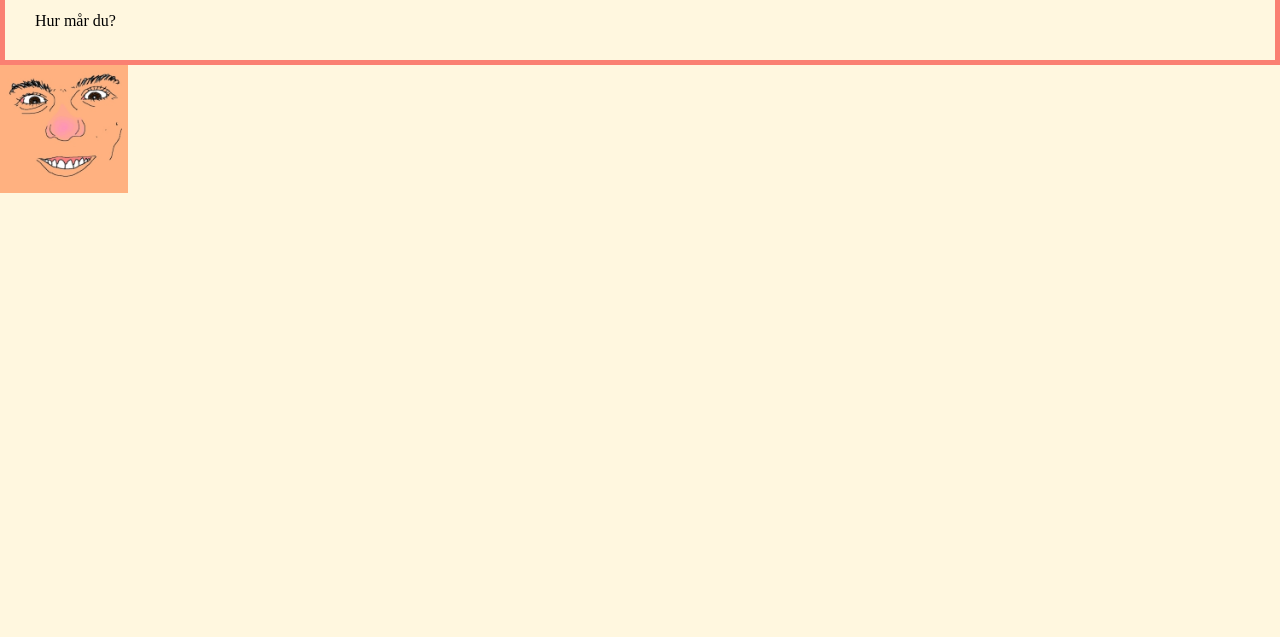
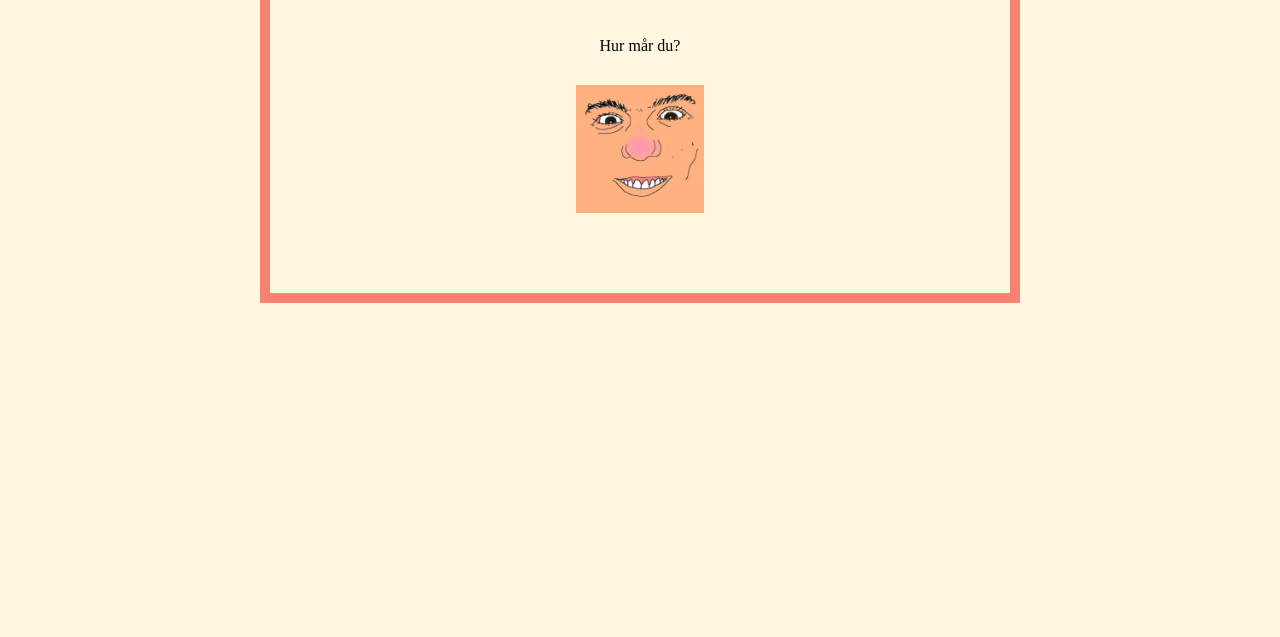
Before and after one commit to Slarvsylt/Slarvsylt.github.io, a plain HTML site: page index.html in a window 1280 px wide. Shown: the part 163-800 px from the top of the page. Drawn offline with Linux system fonts and the light colour scheme.

Commit message:
Looking godd

```diff
--- a/default.css
+++ b/default.css
@@ -4,18 +4,31 @@ body {
 }
 
 span {
+  text-align: center;
+  width: 40%;
   display: block;
-  padding: 30px;
-  border:5px solid salmon;
 }
 
 h1 {
   padding: 30px;
+  text-align: center;
 }
 
 canvas {
   width: 100%;
   height: 100%;
+}
+
+.imageClass {
+  padding: 30px;
+  display: block;
+  margin-left: auto;
+  margin-right: auto;
+}
+
+.divClass {
+  padding: 50px;
+  border:10px solid salmon;
 }
 
 .center {
--- a/index.html
+++ b/index.html
@@ -10,10 +10,12 @@
 
     <!--<canvas id="canvas"></canvas>
     <script src="threeTest.js"></script>-->
+    <div class="divClass center">
+        <h1>Hej</h1>
+        <span class="center">Hur mår du?</span>
+        <img src="jeppeFace.jpg" width="128" height="128" class="imageClass">
+    </div>
 
-    <h1>Hej</h1>
-    <span>Hur mår du?</span>
-    <img src="jeppeFace.jpg" width="128" height="128">
 
 </body>
 </html>
```
